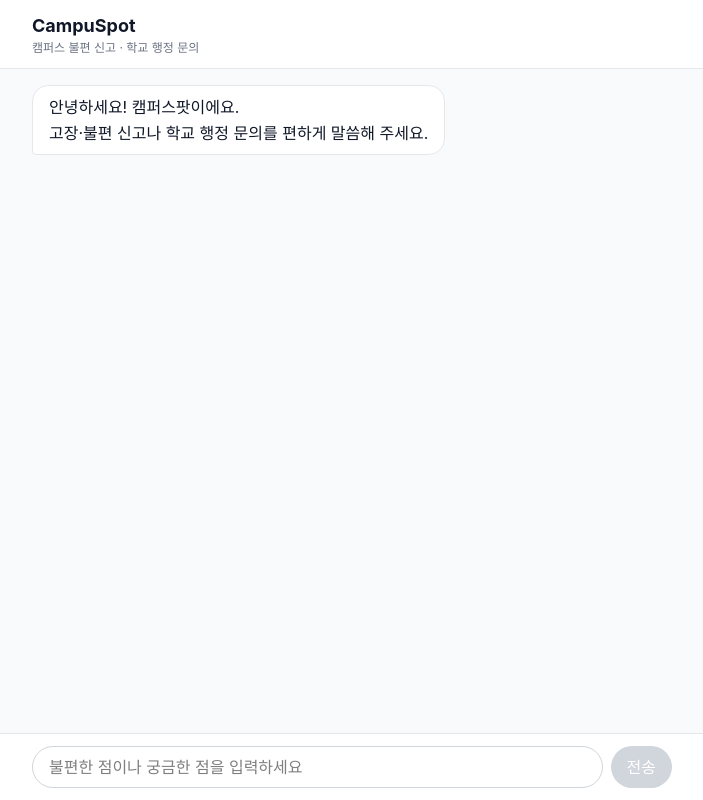
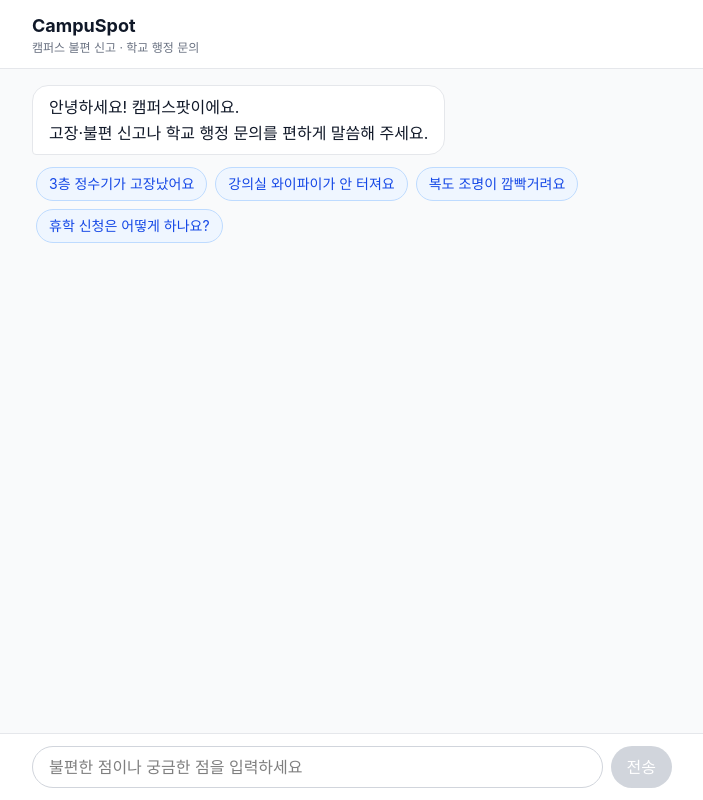
Before and after one commit to CampuSpot-SKU/frontend, a React (Vite) app: page / in a window 1280 px wide. Shown: the whole page, without its empty margins (288-991 px from the left). Built offline with nearby package versions, Linux system fonts and the light colour scheme.

Commit message:
feat(chat): 첫 화면에 예시 질문 칩 4개 추가 (1-5 보강, 클릭 시 바로 전송)

```diff
--- a/src/pages/chat/index.tsx
+++ b/src/pages/chat/index.tsx
@@ -12,6 +12,16 @@ const WELCOME: ChatMessage = {
   content:
     "안녕하세요! 캠퍼스팟이에요.\n고장·불편 신고나 학교 행정 문의를 편하게 말씀해 주세요.",
 };
+
+// 처음 들어왔을 때 보여주는 예시 질문 칩. 신고(시설·설비/IT·네트워크/전기)와
+// 행정 문의를 하나씩 섞어서 챗봇이 두 가지를 다 처리한다는 걸 바로 보여준다.
+// 첫 메시지를 보내고 나면(messages.length > 1) 더 이상 표시하지 않는다.
+const SUGGESTIONS = [
+  "3층 정수기가 고장났어요",
+  "강의실 와이파이가 안 터져요",
+  "복도 조명이 깜빡거려요",
+  "휴학 신청은 어떻게 하나요?",
+];
 
 function ChatPage() {
   const [messages, setMessages] = useState<ChatMessage[]>([WELCOME]);
@@ -60,6 +70,20 @@ function ChatPage() {
           {messages.map((m) => (
             <MessageBubble key={m.id} message={m} />
           ))}
+          {messages.length === 1 && !waiting && (
+            <div className="flex flex-wrap gap-2 pl-1" aria-label="예시 질문">
+              {SUGGESTIONS.map((s) => (
+                <button
+                  key={s}
+                  type="button"
+                  onClick={() => handleSend(s)}
+                  className="rounded-full border border-blue-200 bg-blue-50 px-3 py-1.5 text-sm text-blue-700 transition-colors hover:bg-blue-100"
+                >
+                  {s}
+                </button>
+              ))}
+            </div>
+          )}
           {waiting && (
             <div className="text-sm text-gray-400" aria-live="polite">
               답변을 준비하고 있어요…
```
